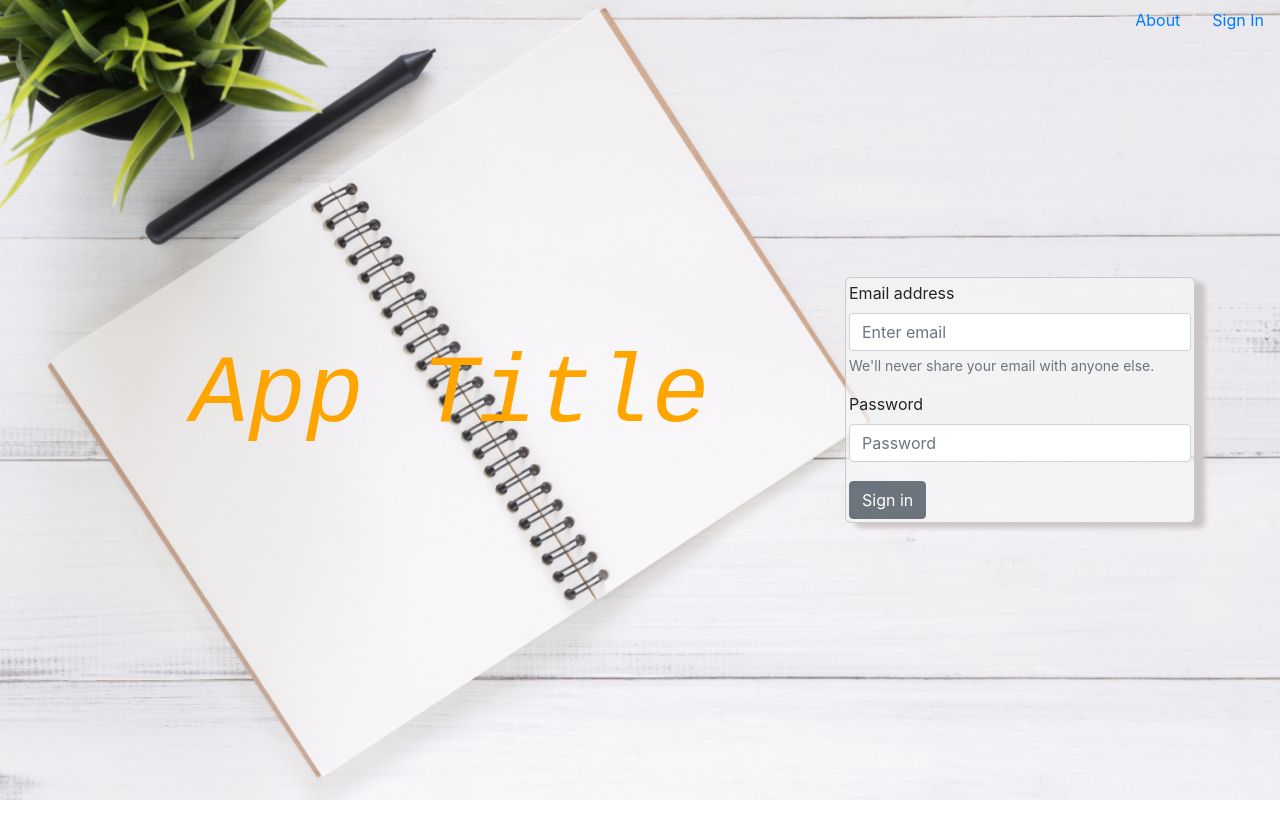
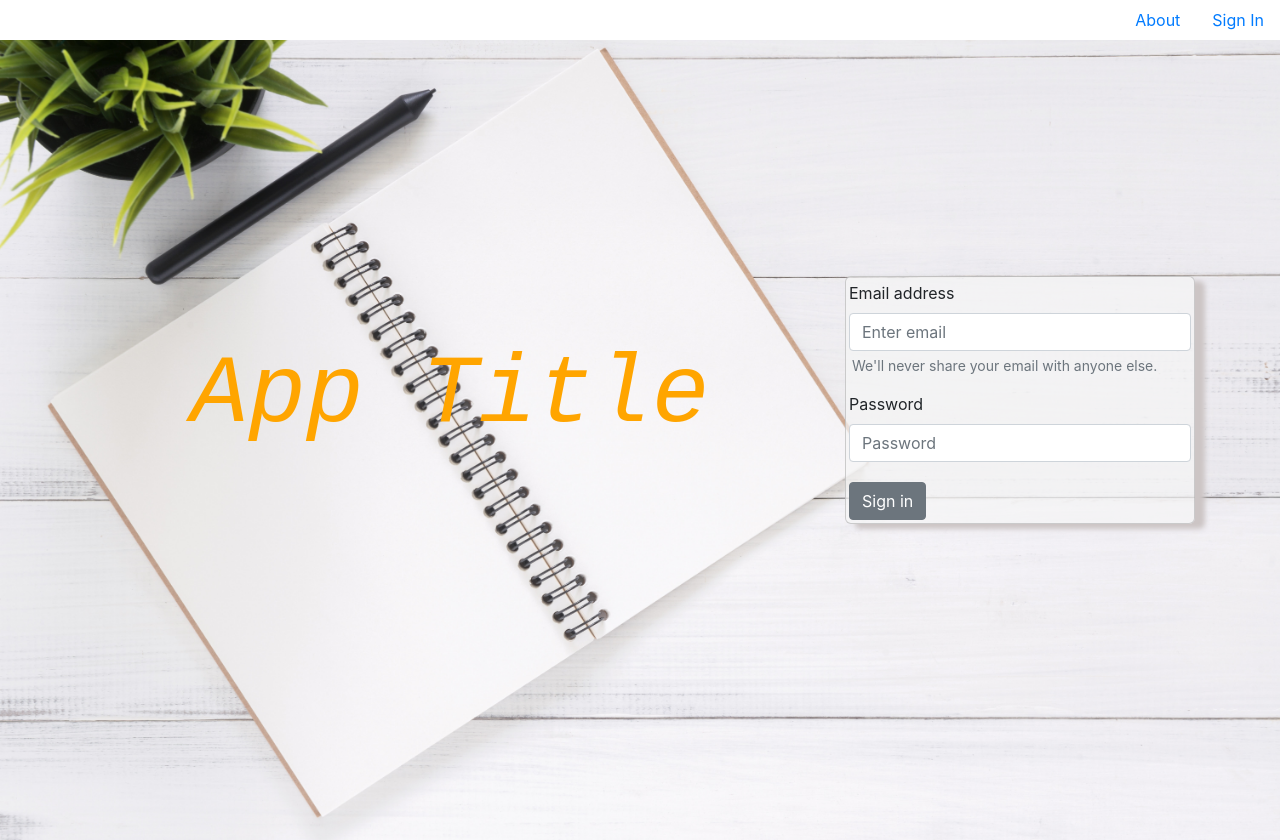
Before and after one commit to domjparker/DomAndrewProjectFE, a React (Create React App) app: page / in a window 1280 px wide. Before the commit the page ends 800 px from the top, so only its background shows below. Built offline with nearby package versions, Linux system fonts and the light colour scheme.

Commit message:
saving for merge

```diff
--- a/src/App.js
+++ b/src/App.js
@@ -4,12 +4,14 @@ import Home from "./pages/Home/home.js";
 import Dashboard from "./pages/Dashboard/dashboard";
 import Project from "./pages/Project/project";
 import 'bootstrap/dist/css/bootstrap.min.css';
+import Navbar from "./components/Navbar/navbar"
 
 
 function App() {
   return (
     <>
       <Router>
+      <Navbar />
         <Switch>
           <Route exact path="/dashboard">
             <Dashboard />
--- /dev/null
+++ b/src/components/Navbar/navbar.js
@@ -0,0 +1,17 @@
+import React from "react";
+import Nav from "react-bootstrap/Nav";
+
+function Navbar() {
+  return (
+    <Nav className="justify-content-end" activeKey="/home">
+        <Nav.Item>
+          <Nav.Link href="/home">About</Nav.Link>
+        </Nav.Item>
+        <Nav.Item>
+          <Nav.Link href="/dashboard">Sign In</Nav.Link>
+        </Nav.Item>
+      </Nav>
+  );
+}
+
+export default Navbar;
--- a/src/pages/Dashboard/dashboard.js
+++ b/src/pages/Dashboard/dashboard.js
@@ -1,9 +1,25 @@
 import React from 'react';
-// import { Link } from 'react-router-dom';
+import Container from "react-bootstrap/Container";
+import Row from "react-bootstrap/Row";
+import Col from "react-bootstrap/Col";
 
 function Dashboard() {
   return (
-    <p>My Dashboard</p>
+    <div>
+      <Container fluid="md">
+        <Row style={{ backgroundColor: "orange" }}>
+          <Col lg={6} xs={12}>
+          <div>
+            <h1 style={{ backgroundColor: "lightblue" }}>Hello Style!</h1>
+          </div>
+          </Col>
+          <Col lg={6} xs={12}>
+
+          </Col>
+
+        </Row>
+      </Container>
+    </div>
   )
 }
 
--- a/src/pages/Home/home.css
+++ b/src/pages/Home/home.css
@@ -37,6 +37,6 @@
   background-color: rgba(245, 245, 245, 0.705);
 }
 
-.formtext {
+.form-text {
 margin: 3px;
 }
--- a/src/pages/Home/home.js
+++ b/src/pages/Home/home.js
@@ -5,20 +5,11 @@ import Row from "react-bootstrap/Row";
 import Col from "react-bootstrap/Col";
 import Button from "react-bootstrap/Button";
 import Form from "react-bootstrap/Form";
-import Nav from "react-bootstrap/Nav";
 
 function Home() {
   return (
     <div className="backgroundDiv">
 
-      <Nav className="justify-content-end" activeKey="/home">
-        <Nav.Item>
-          <Nav.Link href="/home">About</Nav.Link>
-        </Nav.Item>
-        <Nav.Item>
-          <Nav.Link eventKey="link-1">Sign In</Nav.Link>
-        </Nav.Item>
-      </Nav>
       <Container fluid="md">
         <Row className="main-row">
           <Col lg={8} xs={12}>
@@ -29,7 +20,7 @@ function Home() {
           <Col lg={4} xs={12}>
             <div className="input-form">
               <Form className="form">
-                <Form.Group controlId="formBasicEmail" className="formtext">
+                <Form.Group controlId="formBasicEmail" className="form-text">
                   <Form.Label>Email address</Form.Label>
                   <Form.Control type="email" placeholder="Enter email" />
                   <Form.Text className="text-muted">
@@ -37,11 +28,11 @@ function Home() {
               </Form.Text>
                 </Form.Group>
 
-                <Form.Group controlId="formBasicPassword" className="formtext">
+                <Form.Group controlId="formBasicPassword" className="form-text">
                   <Form.Label>Password</Form.Label>
                   <Form.Control type="password" placeholder="Password" />
                 </Form.Group>
-                <Button className="formtext" variant="secondary" type="submit">
+                <Button className="form-text" variant="secondary" type="submit">
                   Sign in
             </Button>
               </Form>
```
